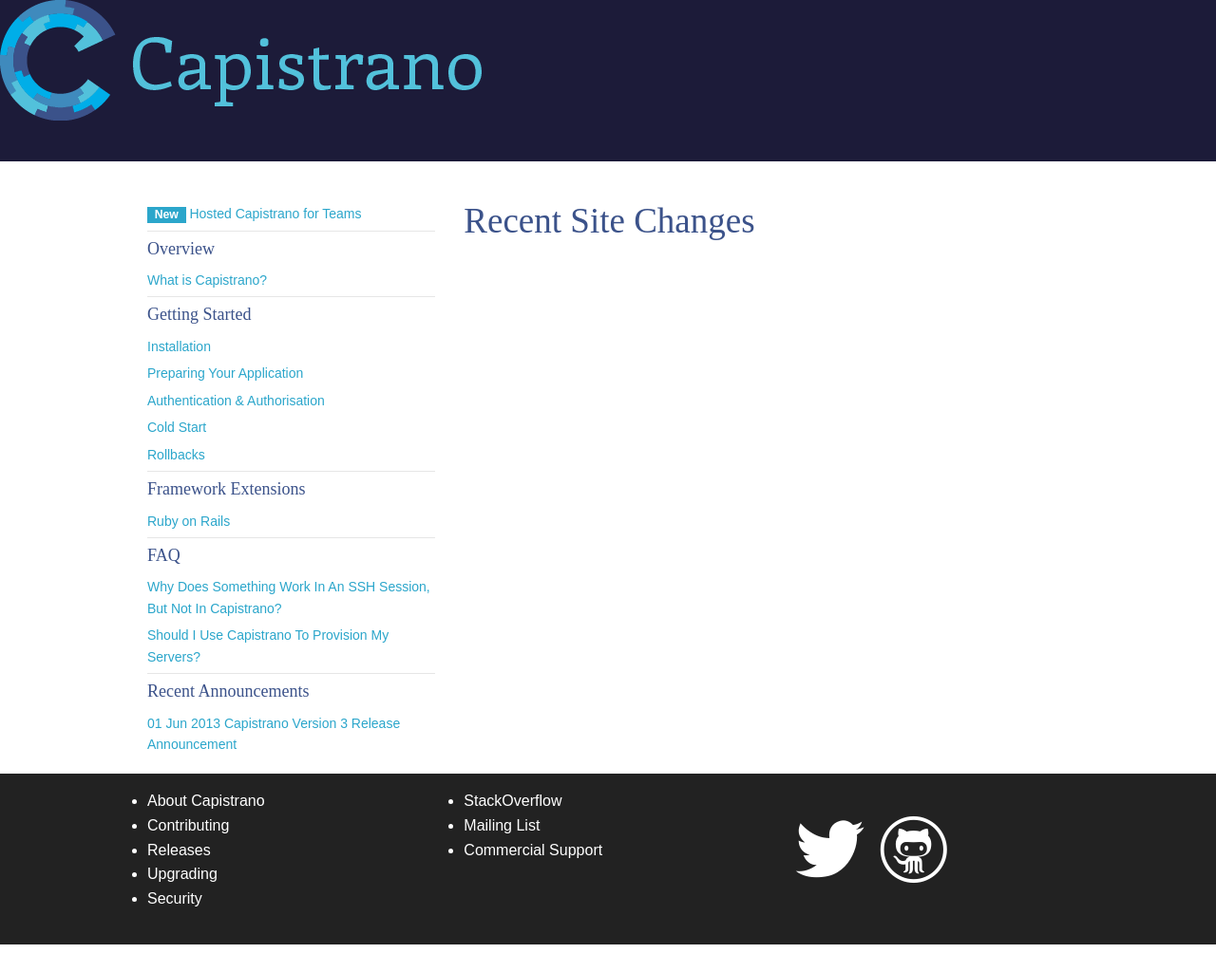
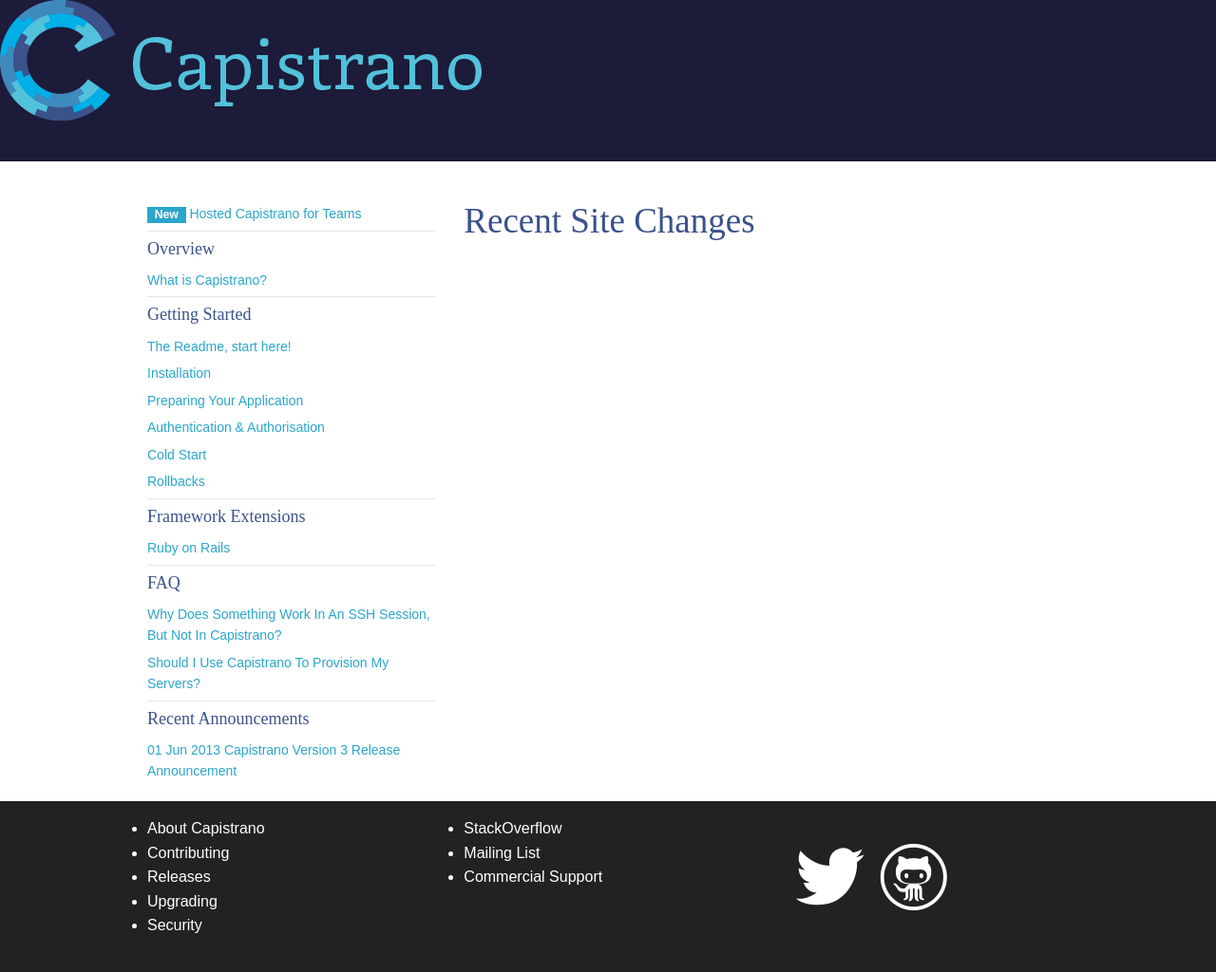
Before and after one commit to capistrano/capistrano, a Jekyll site: the page built from changes.html, in a window 1280 px wide. Shown: the whole page at 95% size. Built offline with Jekyll 4.4.1, drawn with Linux system fonts in a browser that asks for light colours; nearby versions of some CDN libraries; some web fonts are replaced; Markdown is read by kramdown in place of the engine named in the settings; comment, search, counter and statistics services are not loaded; before the commit the page ends 995 px from its top, so only the background shows below that.

Commit message:
Tweak the docs

```diff
--- a/_includes/navigation.html
+++ b/_includes/navigation.html
@@ -1,11 +1,12 @@
 <ul class="side-nav">
-  <li><a href="http://www.harrow.io/" class="advertisment"><span class="label label-important">New</span> Hosted Capistrano for Teams</a></li>
+  <li><a href="https://www.harrow.io/" class="advertisment"><span class="label label-important">New</span> Hosted Capistrano for Teams</a></li>
   <li class="divider"></li>
   <h5>Overview</h5>
   <li><a href="/documentation/overview/what-is-capistrano/">What is Capistrano?</a></li>
   <!--<li><a href="/documentation/overview/introductory-demo-video/">Introductory Demo Video</a></li>-->
   <li class="divider"></li>
   <h5>Getting Started</h5>
+  <li><a href="https://github.com/capistrano/capistrano/blob/v3/README.md">The Readme, start here!</a></li>
   <li><a href="/documentation/getting-started/installation/">Installation</a></li>
   <li><a href="/documentation/getting-started/preparing-your-application/">Preparing Your Application</a></li>
   <li><a href="/documentation/getting-started/authentication-and-authorisation/">Authentication & Authorisation</a></li>
```
Also changed, not shown: 11 other files.
